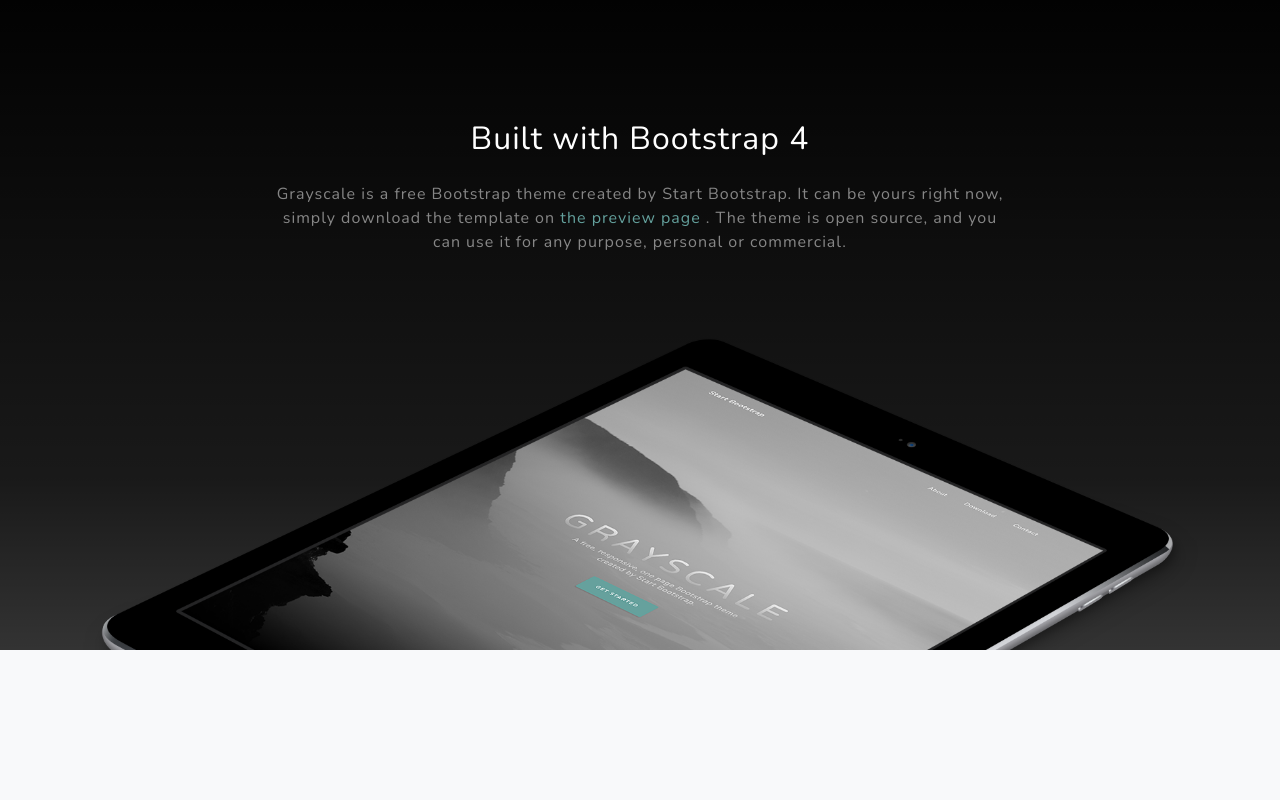
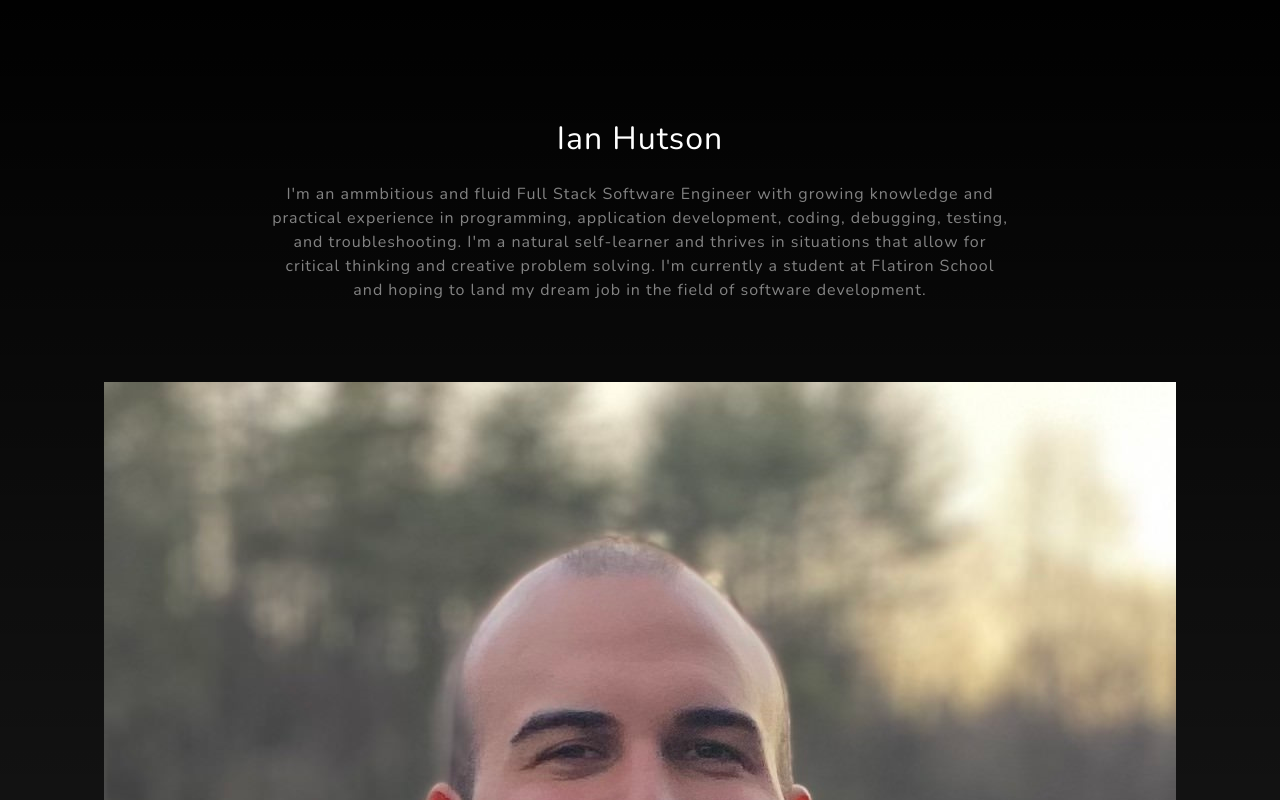
Before and after one commit to ianhutson/ianhutson.github.io, a plain HTML site: page index.html in a window 1280 px wide. Shown: the part 840-1640 px from the top of the page. Drawn offline with nearby package versions, Linux system fonts and the light colour scheme.

Commit message:
github portfolio

```diff
--- a/index.html
+++ b/index.html
@@ -48,15 +48,13 @@
             <div class="container">
                 <div class="row">
                     <div class="col-lg-8 mx-auto">
-                        <h2 class="text-white mb-4">Built with Bootstrap 4</h2>
+                        <h2 class="text-white mb-4">Ian Hutson</h2>
                         <p class="text-white-50">
-                            Grayscale is a free Bootstrap theme created by Start Bootstrap. It can be yours right now, simply download the template on
-                            <a href="https://startbootstrap.com/theme/grayscale/">the preview page</a>
-                            . The theme is open source, and you can use it for any purpose, personal or commercial.
+                            I'm an ammbitious and fluid Full Stack Software Engineer with growing knowledge and practical experience in programming, application development, coding, debugging, testing, and troubleshooting. I'm a natural self-learner and thrives in situations that allow for critical thinking and creative problem solving. I'm currently a student at Flatiron School and hoping to land my dream job in the field of software development.
                         </p>
                     </div>
                 </div>
-                <img class="img-fluid" src="assets/img/ipad.png" alt="" />
+                <img class="img-fluid" src="assets/img/linkedin.jpg" alt="" />
             </div>
         </section>
         <!-- Projects-->
```
Also changed, not shown: assets/img/linkedin.jpg (added).
